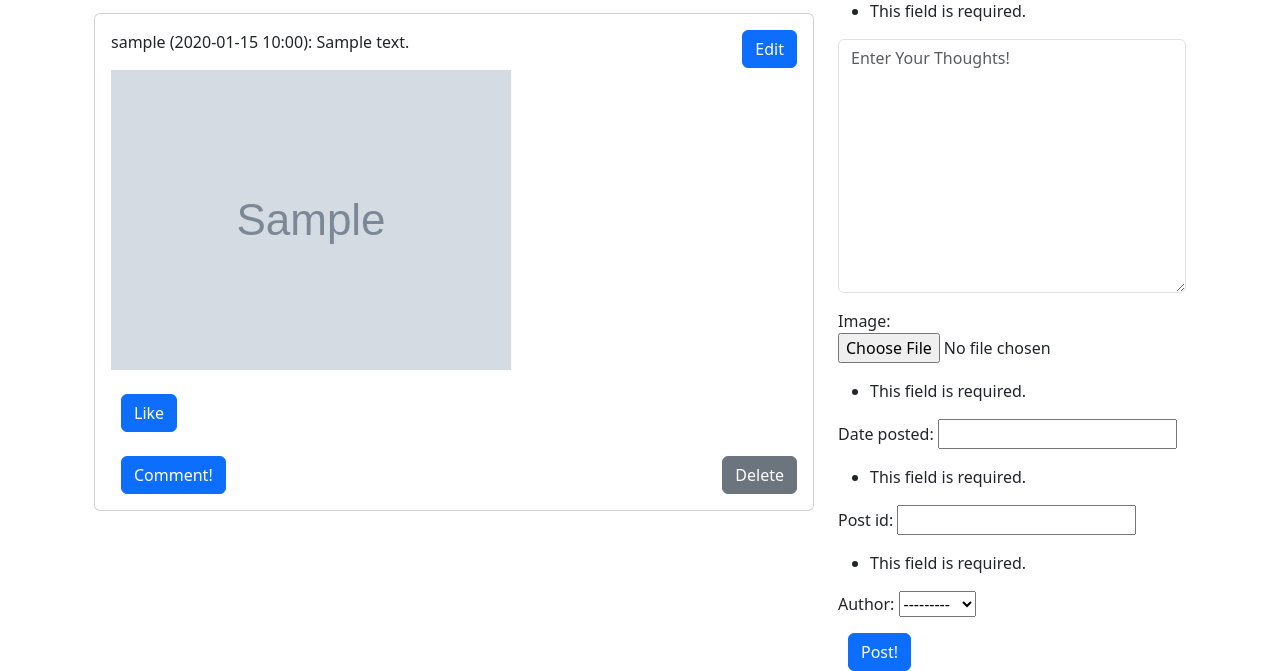
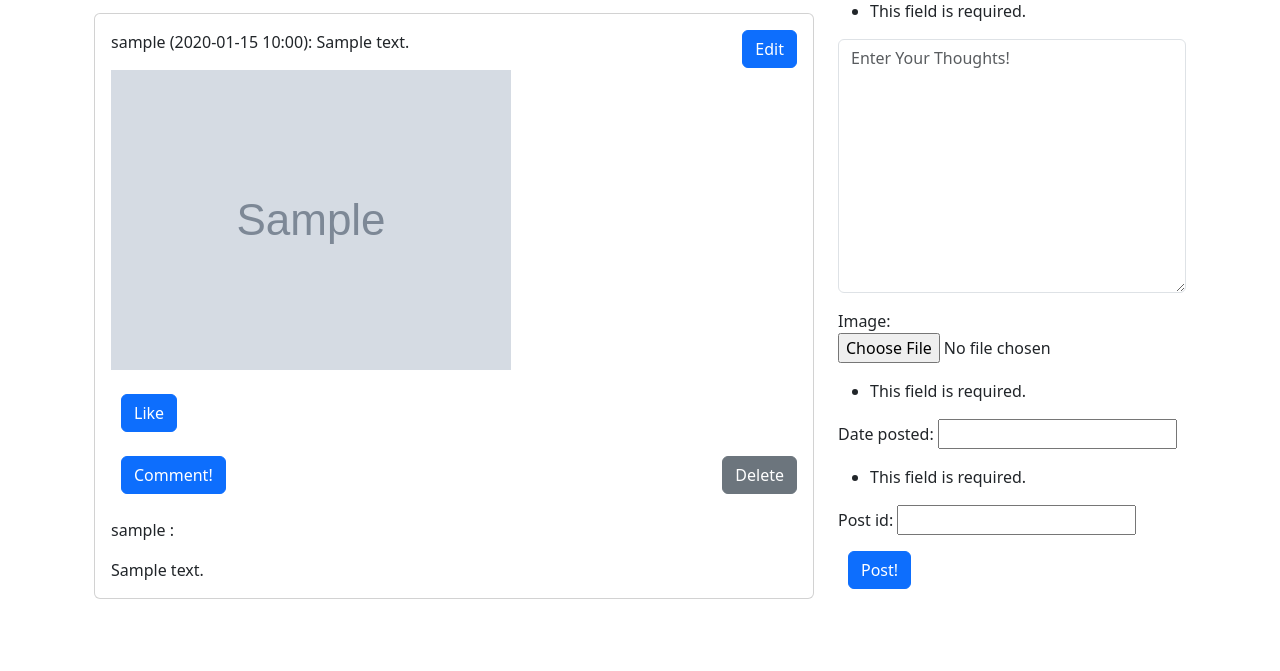
Before and after one commit to Ultimate-Teapot/Ultimate-Teapot, a Django app: page /main/home/ in a window 1280 px wide. Shown: the part 155-826 px from the top of the page. After the commit the page ends 754 px from the top, so only its background shows below. Run offline with Django 4.2, Linux system fonts and the light colour scheme; a user stored in the database is signed in; tables that the repository leaves empty hold one stand-in row (values such as "Sample post"); grey boxes marked "Sample" are stand-in pictures.

Commit message:
comment done

```diff
--- a/UltimateTeapot/main/forms.py
+++ b/UltimateTeapot/main/forms.py
@@ -16,11 +16,11 @@ class PostForm(forms.ModelForm):
 
     class Meta:
         model = Post
-        fields = ('text', 'image', 'pub_date', 'post_id', 'author')
-        exclude = ("user", "visibility", "likes")
+        fields = ('text', 'image', 'pub_date', 'post_id')
+        exclude = ("user", "visibility", "likes", 'author')
 
 class CommentForm(forms.ModelForm):
-    text = forms.CharField(required=True,
+    content = forms.CharField(required=True,
             widget=forms.widgets.Textarea(
             attrs = {
                 "placeholder": "Enter Your Comment!",
--- a/UltimateTeapot/main/views.py
+++ b/UltimateTeapot/main/views.py
@@ -78,7 +78,7 @@ def home(request):
         if request.method == "POST":
             if form.is_valid():
                 post = form.save(commit=False)
-                post.user = request.user
+                post.author = request.user.profile
                 post.save()
                 messages.success(request, ("You Successfully Posted!"))
                 return redirect('home')
@@ -127,11 +127,11 @@ def comment_create(request, post_id):
         if form.is_valid():
             comment = form.save(commit=False)
             comment.post = post
-            comment.author = request.user
+            comment.comment_author = request.user
             comment.save()
-        return render(request,"comment.html")
+        return redirect('home')
     if request.method == 'GET':
-        return render(request,"comment.html")
+        return render(request,"comment.html",{'form': form})
 
 def like_create(request, post_id):
     if request.method == 'POST':
--- a/UltimateTeapot/templates/comment.html
+++ b/UltimateTeapot/templates/comment.html
@@ -7,11 +7,12 @@
 </form> -->
 {% block content %}
 <h2>Add Comment</h2>
-
+      {% if form %}
       <form method="POST"enctype="multipart/form-data">
         {% csrf_token %}
         {{ form.as_p }}
         <button type="submit" class="btn btn-primary btn-block">Comment!</button>
       </form>
+      {% endif %}
 
 {% endblock %}
--- a/UltimateTeapot/templates/home.html
+++ b/UltimateTeapot/templates/home.html
@@ -51,6 +51,12 @@
 
           <button type="submit" class="btn btn-secondary btn-block" style="float: right;">Delete</button>
 
+          <br/><br/>
+          {% for comment in post.comment.all %}
+            <p class="card-text">{{ comment.comment_author.username }} :
+            </p>
+            <p class="card-text">{{ comment.content }}</p>
+          {% endfor %}
         </div>
       </div>
 
```
Also changed, not shown: UltimateTeapot/media/images/Screenshot_2023-03-02_at_6.22.49_PM.png (added), UltimateTeapot/media/images/teapot_FSiE1TB.jpg (added).
